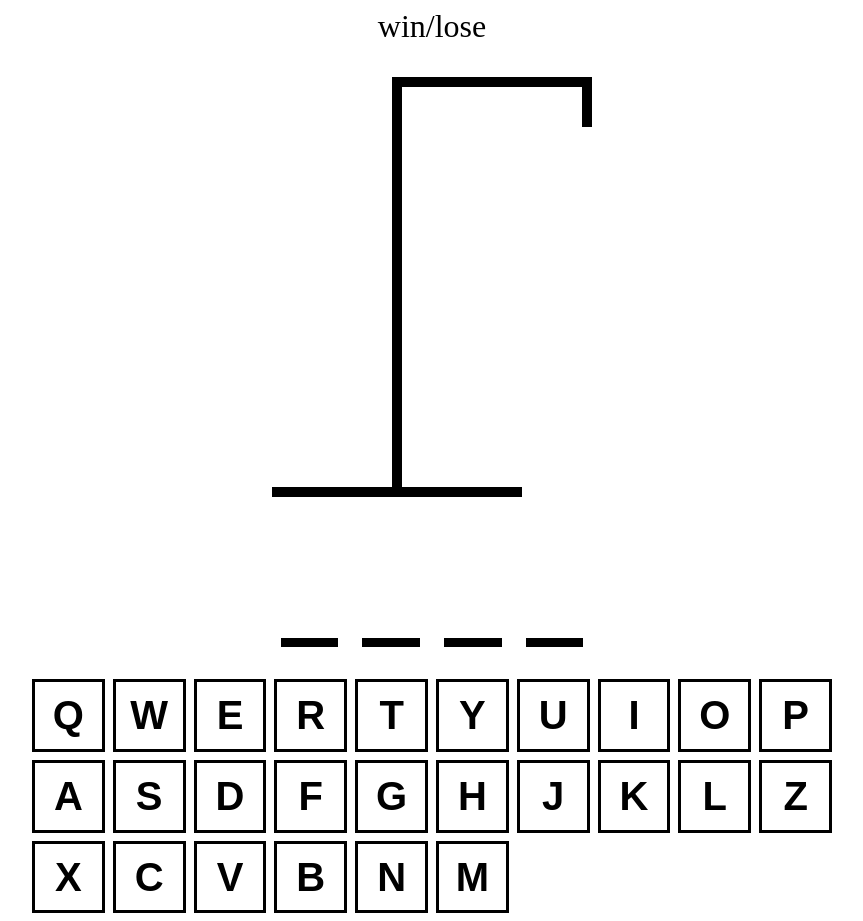
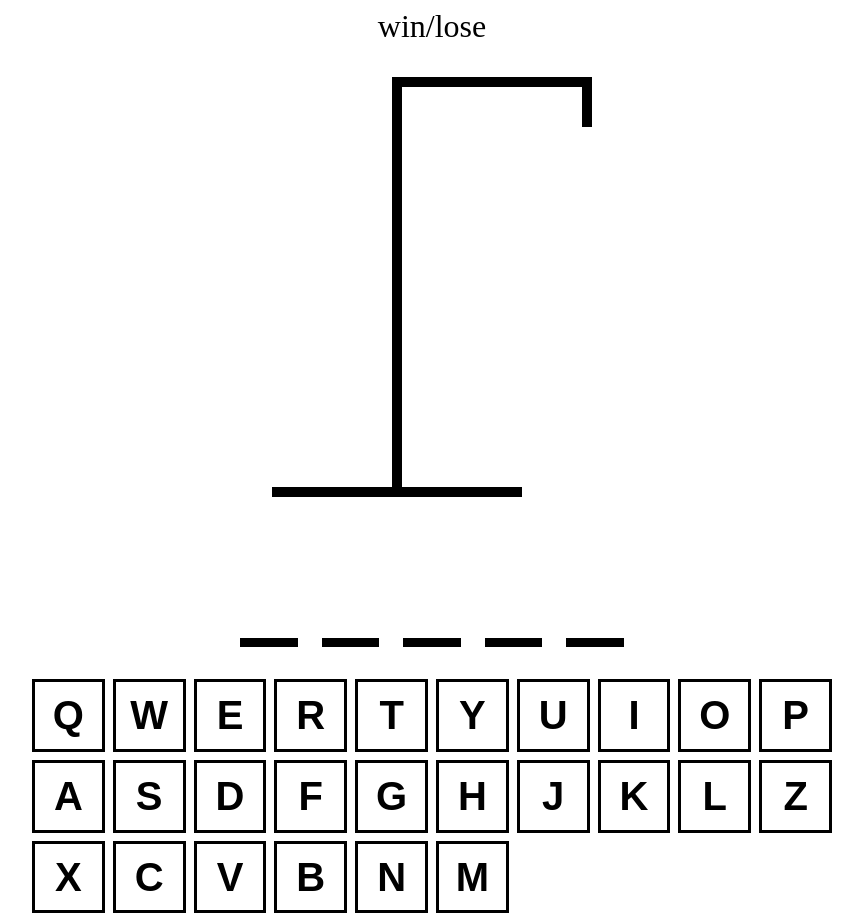
Before and after one commit to FilipManev108/react-hangman-excercise, a React (Vite) app: page / in a window 1280 px wide. Shown: the whole page, without its empty margins (208-1071 px from the left). Built offline with nearby package versions, Linux system fonts and the light colour scheme.

Commit message:
hangman word component logic done

```diff
--- a/src/App.tsx
+++ b/src/App.tsx
@@ -28,7 +28,7 @@
     >
       <div style={{ fontSize: "2rem", textAlign: "center" }}>win/lose</div>
       <HangmanDrawing numberOfGusesses={incorrectLetters.length} />
-      <HangmanWord />
+      <HangmanWord guessedLetters={guessedLetters} wordToGuess={wordToGuess} />
       <div style={{ alignSelf: "stretch" }}>
         <KeyboardComponent />
       </div>
--- a/src/HangmanWord.tsx
+++ b/src/HangmanWord.tsx
@@ -1,8 +1,9 @@
+type HangmanWordProps = {
+  guessedLetters: string[],
+  wordToGuess: string
+}
 
-
-const HangmanWord = () => {
-  const word: string = 'test'
-  const guessedLetters: string[] = [];
+const HangmanWord = ({guessedLetters, wordToGuess}: HangmanWordProps) => {
   return (
     <div
       style={{
@@ -13,7 +14,7 @@
         textTransform: "uppercase",
         fontFamily: "monospace",
       }}
-    >{word.split('').map((letter, index) => {
+    >{wordToGuess.split('').map((letter, index) => {
       return <span key={index} style={{borderBottom: '.1em solid black'}}><span style={{visibility: guessedLetters.includes(letter) ? 'visible' : 'hidden'}}>{letter}</span></span>
     })}</div>
   );
```
